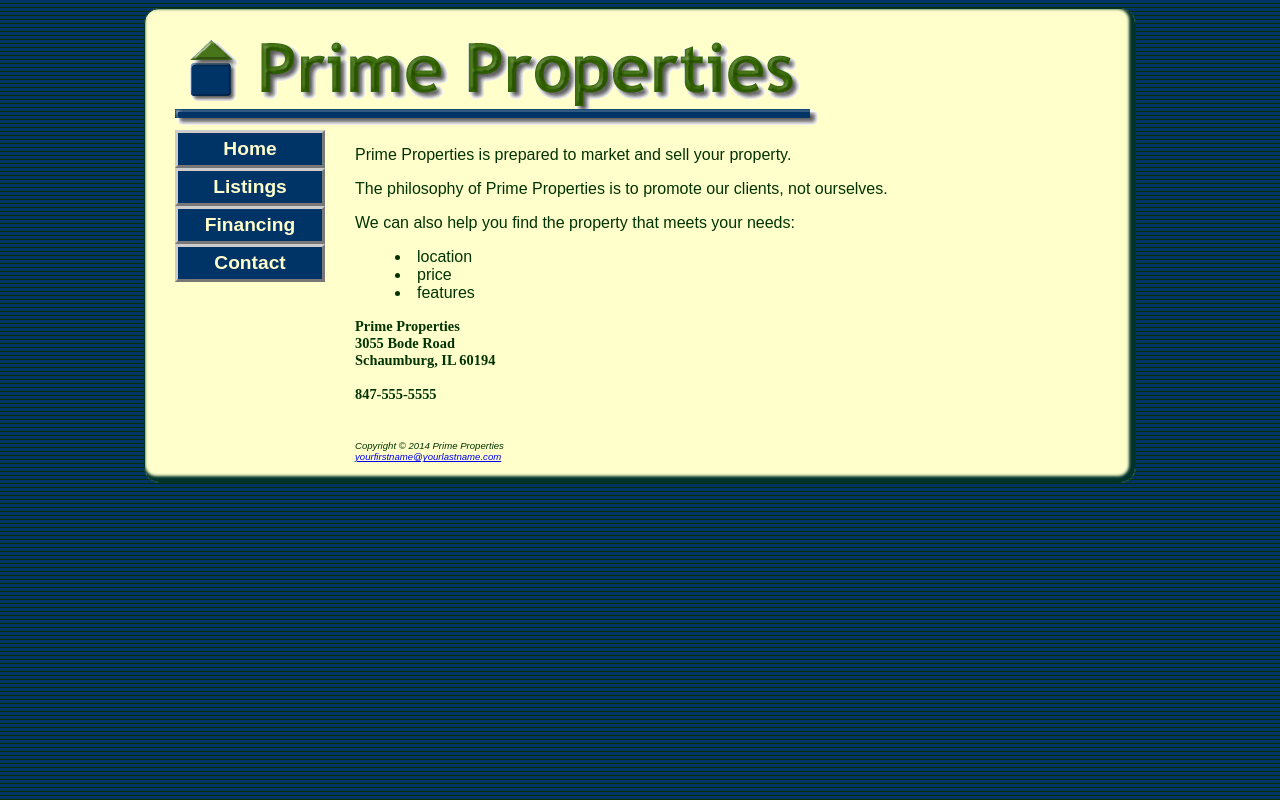
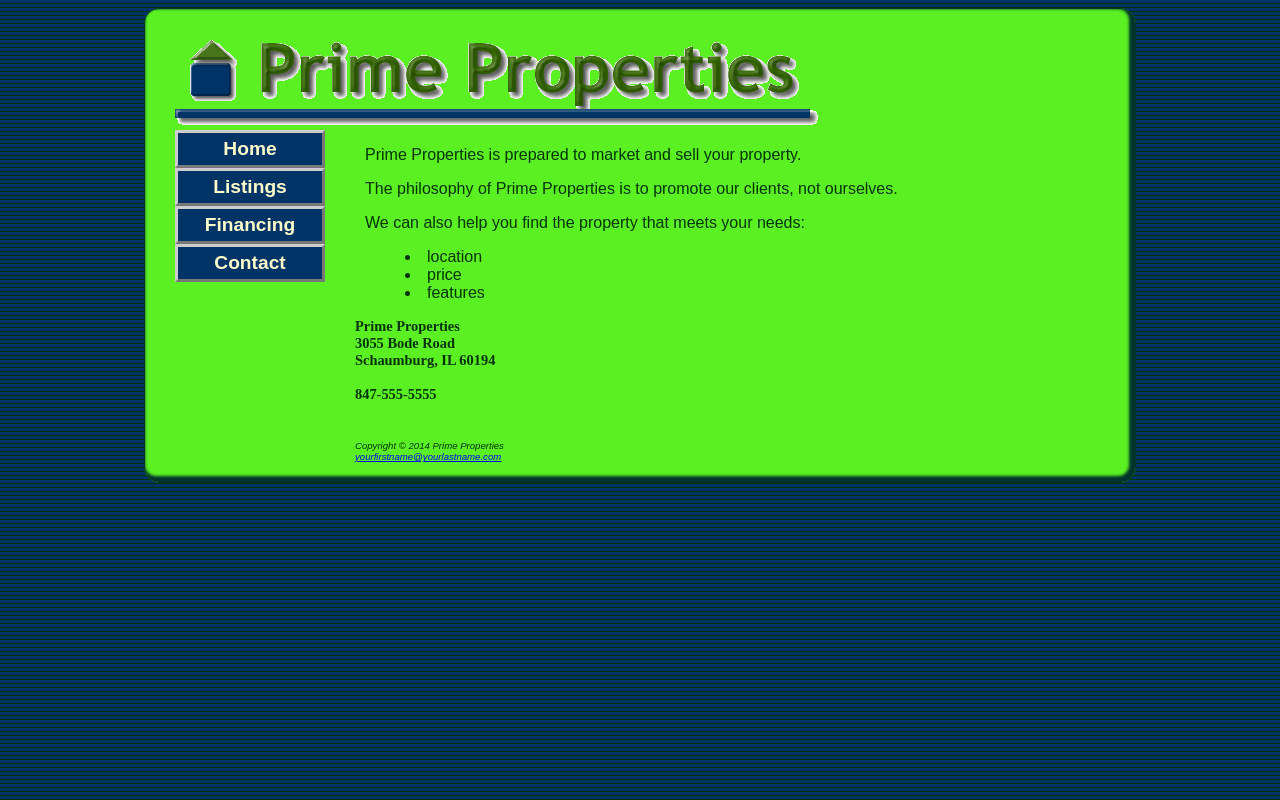
Before and after one commit to sailoroftheseas/SASS_Assignment, a plain HTML site: page index.html in a window 1280 px wide. Drawn offline with Linux system fonts and the light colour scheme; files whose address does not match are found by name.

Commit message:
added styling folder for css and scss files, added 3 variables, added a mixin and a function that randomly changes the background color

```diff
--- a/Styling/prime.scss
+++ b/Styling/SCSS/prime.scss
@@ -1,9 +1,32 @@
+$color-green-blue: #00332B;
+$custom-font-size: 0.90em;
+$custom-margin: 0;
+$color-1: random(255);
+$color-2: random(255);
+$color-3: random(255);
+$background-color: rgb($color-1,$color-2,$color-3);
+
+@mixin padding-right-bottom($padding-value)  {
+  padding-right: $padding-value;
+  padding-bottom: $padding-value;
+}
+
+@mixin set-margin-left-right($margin-size)  {
+  margin-left: $margin-size;
+  margin-right: $margin-size;
+}
+
+.margin-left-right{
+  @include set-margin-left-right(10px);
+}
+
 header, nav, main, footer {
   display: block;
 }
 
 body {
-  background-color: #000033;
+/*  background-color: #000033;*/
+  background-color: $background-color;
   background-image: url(primehorizontal.png);
   color: #003300;
   font-family: Arial, Helvetica, sans-serif;
@@ -15,11 +38,11 @@ body {
   max-width: 960px;
   margin-right: auto;
   margin-left: auto;
-  background-color: #FFFFCC;
+  background-color: $background-color;
   padding: 0 0 20px 30px;
-  border: 1px ridge #00332B;
+  border: 1px ridge $color-green-blue;
   border-radius: 15px;
-  box-shadow: inset -3px -3px 3px 3px #00332B;
+  box-shadow: inset -3px -3px 3px 3px $color-green-blue;
 }
 
 header {
@@ -69,7 +92,7 @@ nav {
   }
   ul {
     list-style-type: none;
-    margin: 0;
+    margin: $custom-margin;
     padding-left: 0;
   }
 }
@@ -84,20 +107,21 @@ main {
 
 dd {
   font-style: italic;
-  font-size: 0.90em;
+  font-size: $custom-font-size;
   line-height: 200%;
 }
 
 .contact {
   font-weight: bold;
-  font-size: 0.90em;
+  font-size: $custom-font-size;
   font-family: "Times New Roman", serif;
 }
 
 .floatleft {
   float: left;
-  padding-right: 20px;
-  padding-bottom: 20px;
+/*  padding-right: 20px;*/
+/*  padding-bottom: 20px;*/
+    @include padding-right-bottom(20px);
 }
 
 .clear {
@@ -125,15 +149,15 @@ footer {
 
 @media only screen and (max-width: 1024px) {
   body {
-    margin: 0;
+    margin: $custom-margin;
     padding: 0;
-    background-color: #FFFFCC;
+    background-color: $background-color;
     background-image: none;
   }
   #wrapper {
     width: 100%;
     min-width: 0;
-    margin: 0;
+    margin: $custom-margin;
     padding: 0;
     box-shadow: none;
     border-radius: 0;
@@ -146,7 +170,7 @@ footer {
     height: 100%;
   }
   h1 {
-    margin: 0;
+    margin: $custom-margin;
     padding-left: 2em;
     text-indent: 0;
     font-size: 3.7em;
@@ -165,7 +189,7 @@ footer {
   }
   main {
     padding: 2.5em 1em;
-    margin: 0;
+    margin: $custom-margin;
     font-size: 90%;
     clear: both;
   }
@@ -192,19 +216,22 @@ footer {
   }
   .floatleft {
     float: none;
-    padding-right: 0;
-    padding-bottom: 0;
+/*    padding-right: 0;*/
+/*    padding-bottom: 0;*/
+
+    @include padding-right-bottom(0);
+
   }
   h3 {
     padding-top: 0;
-    margin: 0;
+    margin: $custom-margin;
   }
   dd {
     line-height: 100%;
   }
   footer {
     padding: 0.5em;
-    margin: 0;
+    margin: $custom-margin;
   }
   #mobile {
     display: inline;
--- a/index.html
+++ b/index.html
@@ -4,7 +4,7 @@
 <title>Prime Properties</title>
 <meta charset="utf-8">
 <meta name="viewport" content="width=device-width, initial-scale=1.0">
-<link rel="stylesheet" href="Styling/prime.css">
+<link rel="stylesheet" href="Styling/CSS/prime.css">
 <!--[if lt IE 9]>
 <script src=" http://html5shim.googlecode.com/svn/trunk/html5.js ">
 </script>
@@ -25,10 +25,10 @@
 </ul>
 </nav>
 <main>
-<p>Prime Properties is prepared to market and sell your property.</p>
-<p>The philosophy of Prime Properties is to promote our clients, not ourselves. </p>
-<p>We can also help you find the property that meets your needs:</p>
-<ul>
+<p class="margin-left-right">Prime Properties is prepared to market and sell your property.</p>
+<p class="margin-left-right">The philosophy of Prime Properties is to promote our clients, not ourselves. </p>
+<p class="margin-left-right">We can also help you find the property that meets your needs:</p>
+<ul class="margin-left-right">
    <li>location</li>
    <li>price</li>
    <li>features</li>
```
Also changed, not shown: Styling/CSS/prime.css (added), Styling/prime.css (deleted), 2 other files.
